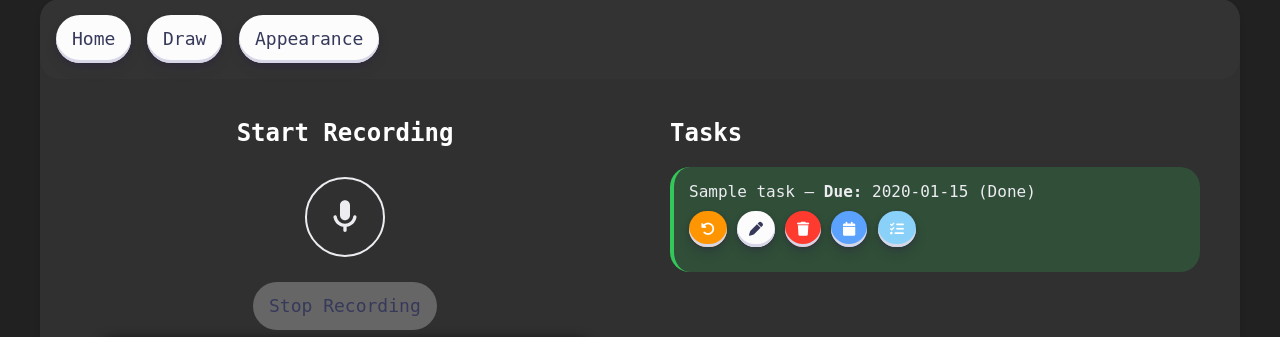
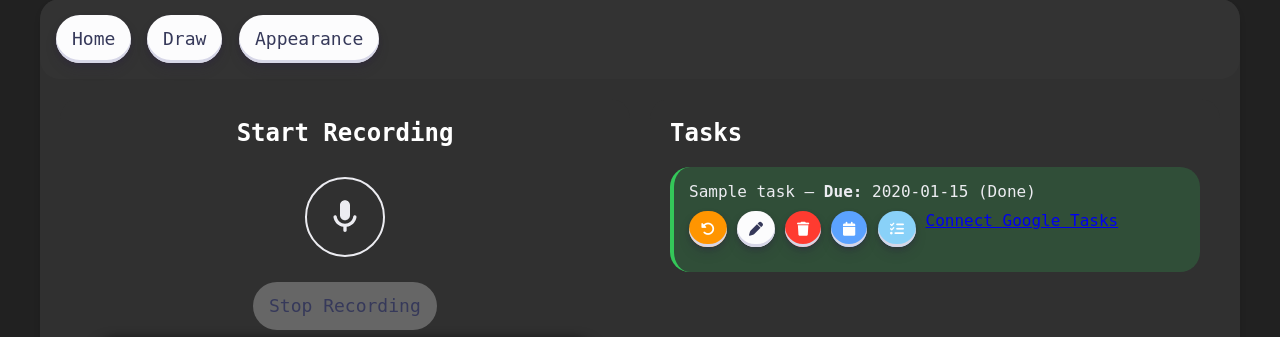
Before and after one commit to CarlosMelicandia/EchoNote, a Flask app: page / in a window 1280 px wide. Shown: the part 21-358 px from the top of the page. Run offline with Flask 3, Linux system fonts and the light colour scheme; tables that the repository leaves empty hold one stand-in row (values such as "Sample post").

Commit message:
FEATURE: Add as Task works

```diff
--- a/app.py
+++ b/app.py
@@ -2,12 +2,18 @@ import os
 from google.cloud import speech
 from google.auth.exceptions import DefaultCredentialsError
 from werkzeug.utils import secure_filename
-from flask import Flask, render_template, request, jsonify
+from flask import Flask, render_template, request, jsonify, session, redirect, url_for
 from database import db, create_task, get_all_tasks, update_task, delete_task
 from genai_parser import TaskParser
+import google.oauth2.credentials
+from googleapiclient.discovery import build
+from google_auth_oauthlib.flow import Flow
+
 task_parser = TaskParser()
-
 app = Flask(__name__)
+CLIENT_ID = os.getenv("GOOGLE_CLIENT_ID")
+CLIENT_SECRET = os.getenv("GOOGLE_CLIENT_SECRET")
+app.secret_key = os.getenv("FLASK_SECRET_KEY", "dev_secret_key")
 #"sqlite:///./echo_note.db"
 app.config['SQLALCHEMY_DATABASE_URI'] = 'sqlite:///echo_note.db'
 app.config['SQLALCHEMY_TRACK_MODIFICATIONS'] = False
@@ -177,6 +183,69 @@ def parse_task():
     else:
         return jsonify({"error": "No task extracted"}), 400
 
+SCOPES = ["https://www.googleapis.com/auth/tasks"]
+os.environ["OAUTHLIB_INSECURE_TRANSPORT"] = "1"  # For local dev without HTTPS
+
+@app.route("/authorize")
+def authorize():
+    flow = Flow.from_client_config(
+        {
+            "web": {
+                "client_id": CLIENT_ID,
+                "client_secret": CLIENT_SECRET,
+                "redirect_uris": ["http://127.0.0.1:5000/oauth2callback"],
+                "auth_uri": "https://accounts.google.com/o/oauth2/auth",
+                "token_uri": "https://oauth2.googleapis.com/token"
+            }
+        },
+        scopes=["https://www.googleapis.com/auth/tasks"],
+        redirect_uri=url_for("oauth2callback", _external=True)
+    )
+    auth_url, _ = flow.authorization_url(prompt="consent")
+    return redirect(auth_url)
+
+@app.route("/oauth2callback")
+def oauth2callback():
+    flow = Flow.from_client_secrets_file(
+        "client_secret.json",
+        scopes=SCOPES,
+        redirect_uri=url_for("oauth2callback", _external=True)
+    )
+    flow.fetch_token(authorization_response=request.url)
+    creds = flow.credentials
+    session["credentials"] = {
+        "token": creds.token,
+        "refresh_token": creds.refresh_token,
+        "token_uri": creds.token_uri,
+        "client_id": creds.client_id,
+        "client_secret": creds.client_secret,
+        "scopes": creds.scopes
+    }
+    return redirect(url_for("index"))
+
+def get_tasks_service():
+    if "credentials" not in session:
+        return None
+    creds = google.oauth2.credentials.Credentials(**session["credentials"])
+    return build("tasks", "v1", credentials=creds)
+
+@app.route("/api/google_task_create", methods=["POST"])
+def google_task_create():
+    service = get_tasks_service()
+    if not service:
+        return jsonify({"error": "Not authorized with Google"}), 401
+
+    data = request.get_json()
+    title = data.get("title")
+    due_date = data.get("due_date")
+
+    task_body = {"title": title}
+    if due_date:
+        task_body["due"] = f"{due_date}T00:00:00.000Z"  # Google expects RFC3339
+
+    created_task = service.tasks().insert(tasklist='@default', body=task_body).execute()
+    return jsonify(created_task)
+
 if __name__ == '__main__':
     with app.app_context():
         db.create_all()#initialize the tasks database
--- a/templates/index.html
+++ b/templates/index.html
@@ -56,6 +56,8 @@
                             <button class="btn-sync-task" data-task-id="{{ task.id }}">
                             <i class="fa-solid fa-list-check"></i>
                             </button>
+                            <a href="/authorize" class="btn-connect-google">Connect Google Tasks</a>
+
 
                     </div>
                     <div class="task-waveform"></div>
@@ -204,6 +206,33 @@
             });
         });
 
+        // Handle Google Task form submit
+        document.getElementById('task-form').addEventListener('submit', function(e) {
+            e.preventDefault();
+            const title = document.getElementById('task-title').value;
+            const dueDate = document.getElementById('task-due-date').value;
+
+            fetch('/api/google_task_create', {
+                method: 'POST',
+                headers: {'Content-Type': 'application/json'},
+                body: JSON.stringify({ title: title, due_date: dueDate })
+            })
+            .then(res => res.json())
+            .then(data => {
+                alert("Task added to Google Tasks ✅");
+                document.getElementById('task-popup').style.display = 'none';
+            })
+            .catch(err => {
+                console.error(err);
+                alert("Failed to add to Google Tasks");
+            });
+        });
+
+        // Cancel button for task popup
+        document.getElementById('cancel-task-btn').addEventListener('click', function() {
+            document.getElementById('task-popup').style.display = 'none';
+        });
+
         // Record button
         recordButton.addEventListener('click', function() {
             if (recorder && recorder.state === 'inactive') {
```
Also changed, not shown: 1 other file.
